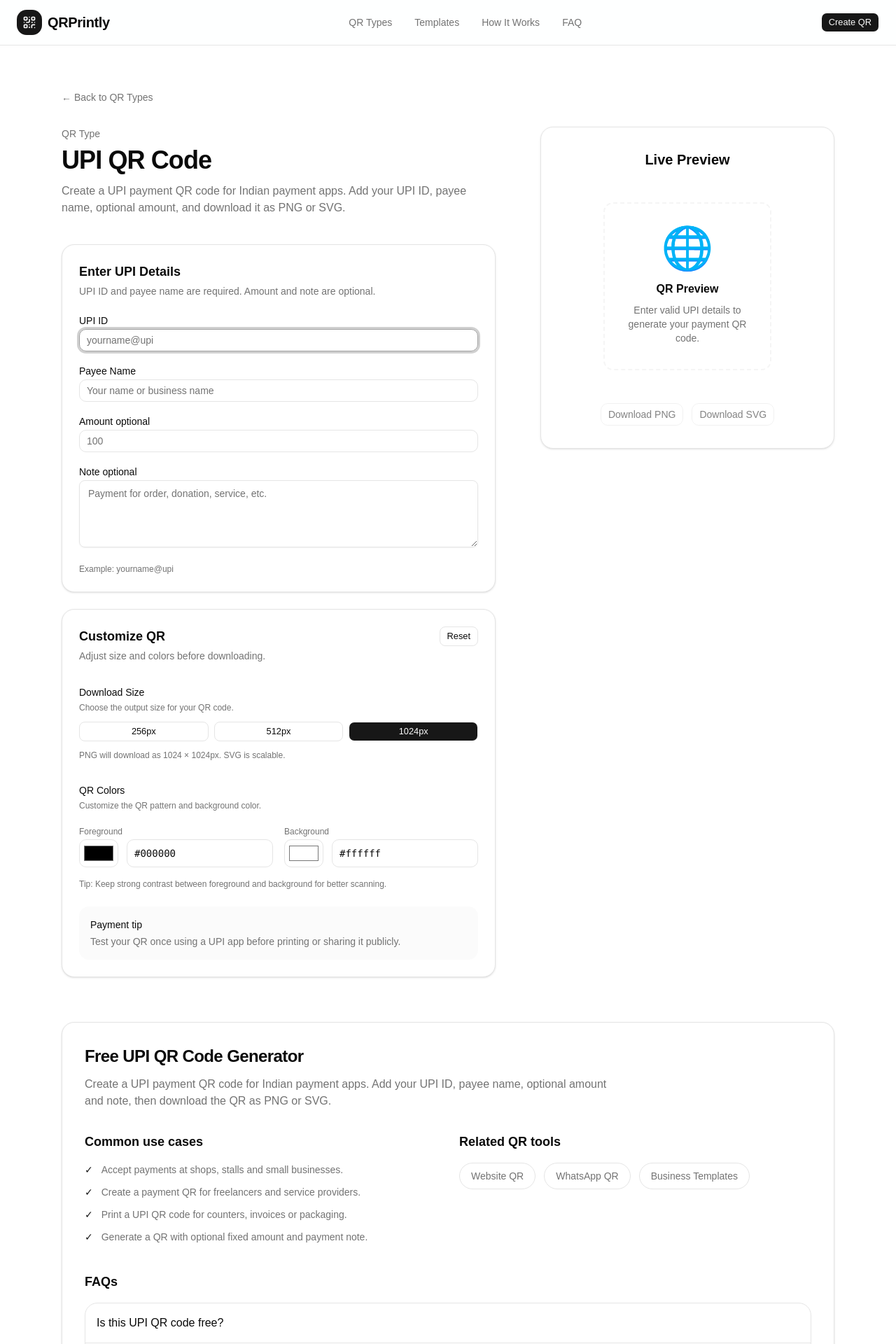
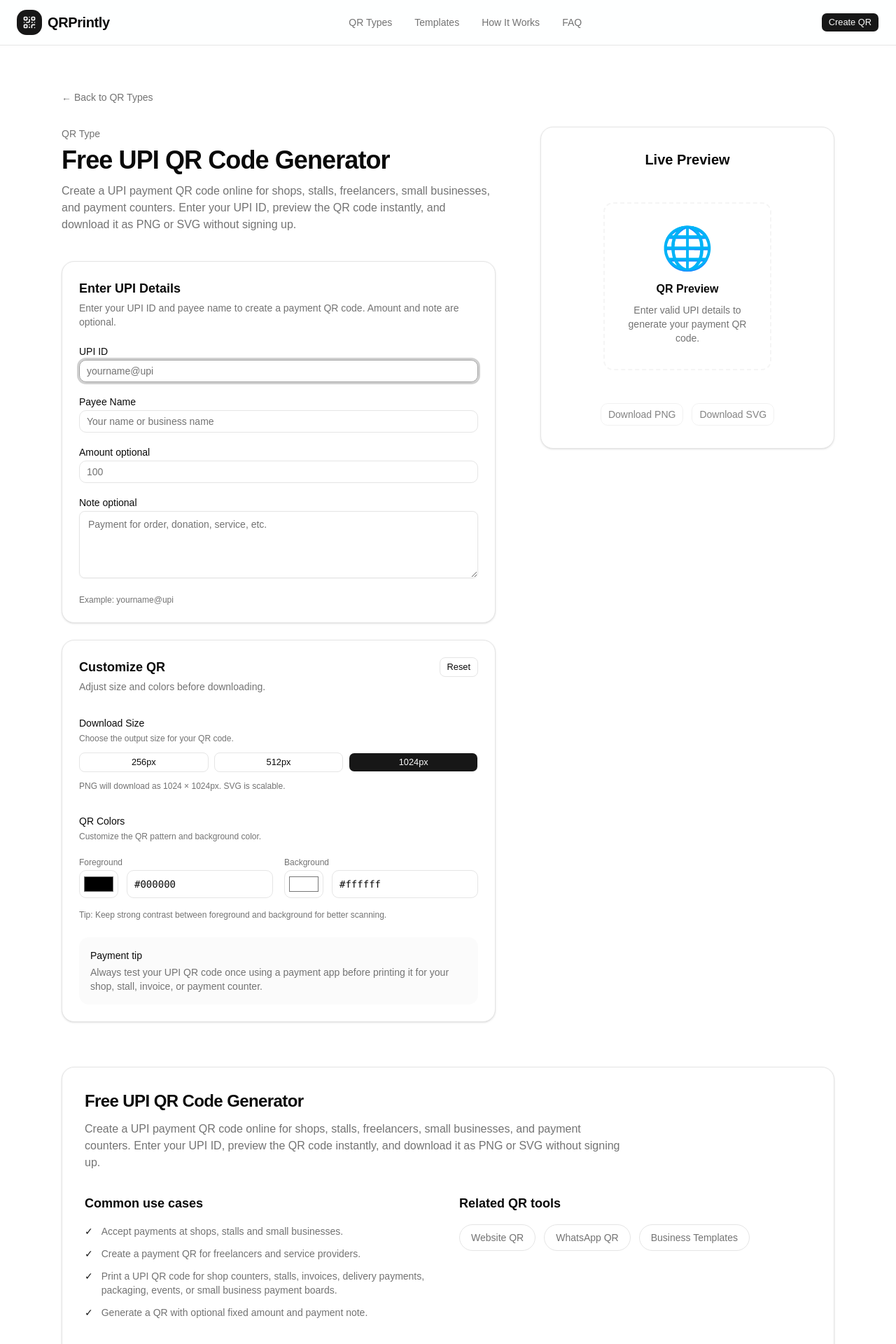
Before and after one commit to gouravmishra-121/qrhub, a React (Vite) app in the folder frontend/: page /upi in a window 1280 px wide. Shown: the top 1920 px of the page at 70% size. Built offline with nearby package versions, Linux system fonts and the light colour scheme; no server answers.

Commit message:
seo: improve upi qr page copy

```diff
--- a/frontend/src/components/landing/Hero.tsx
+++ b/frontend/src/components/landing/Hero.tsx
@@ -11,7 +11,7 @@ export function Hero() {
       <Container>
         <div className="mx-auto max-w-4xl text-center">
           <h1 className="text-5xl font-bold tracking-tight sm:text-6xl lg:text-7xl">
-            Free QR Code Generator for UPI, WhatsApp, WiFi, Links and More
+            Generate Beautiful QR Codes for Everything
           </h1>
 
           <p className="mx-auto mt-6 max-w-2xl text-lg text-muted-foreground">
--- a/frontend/src/data/generatorSeoContent.ts
+++ b/frontend/src/data/generatorSeoContent.ts
@@ -2,17 +2,17 @@ export const generatorSeoContent = {
   upi: {
     title: 'Free UPI QR Code Generator',
     description:
-      'Create a UPI payment QR code for Indian payment apps. Add your UPI ID, payee name, optional amount and note, then download the QR as PNG or SVG.',
+      'Create a UPI payment QR code online for shops, stalls, freelancers, small businesses, and payment counters. Enter your UPI ID, preview the QR code instantly, and download it as PNG or SVG without signing up.',
     useCases: [
       'Accept payments at shops, stalls and small businesses.',
       'Create a payment QR for freelancers and service providers.',
-      'Print a UPI QR code for counters, invoices or packaging.',
+      'Print a UPI QR code for shop counters, stalls, invoices, delivery payments, packaging, events, or small business payment boards.',
       'Generate a QR with optional fixed amount and payment note.',
     ],
     faqs: [
       {
-        question: 'Is this UPI QR code free?',
-        answer: 'Yes. You can create and download a basic UPI QR code for free without signup.',
+        question: 'Is this UPI QR code generator free?',
+        answer: 'Yes. You can create and download a UPI QR code for free without signing up.',
       },
       {
         question: 'Can I add a fixed amount?',
@@ -23,6 +23,11 @@ export const generatorSeoContent = {
         question: 'Should I test the QR before printing?',
         answer:
           'Yes. Always scan and test your UPI QR code with a payment app before printing or sharing it publicly.',
+      },
+      {
+        question: 'Does QRPrintly store my UPI ID?',
+        answer:
+          'No. Your UPI QR code is generated in your browser. QRPrintly does not store your UPI ID or payment details.',
       },
     ],
     relatedLinks: [
--- a/frontend/src/lib/pageMeta.ts
+++ b/frontend/src/lib/pageMeta.ts
@@ -31,9 +31,9 @@ export const pageMetaByPath: Record<string, PageMeta> = {
       'Create a free QR code for any website URL. Enter a valid URL and download your QR code as PNG or SVG.',
   },
   '/upi': {
-    title: 'UPI QR Code Generator — QRPrintly',
+    title: 'Free UPI QR Code Generator | QRPrintly',
     description:
-      'Create a free UPI payment QR code for Indian payment apps with payee name, amount and note.',
+      'Create a free UPI QR code online for shops, stalls, freelancers and small businesses. No signup required. Download your UPI QR code as PNG or SVG.',
   },
   '/wifi': {
     title: 'WiFi QR Code Generator — QRPrintly',
--- a/frontend/src/pages/generators/UPIQR.tsx
+++ b/frontend/src/pages/generators/UPIQR.tsx
@@ -150,11 +150,14 @@ export default function UPIQR() {
           <div>
             <p className="text-sm font-medium text-muted-foreground">QR Type</p>
 
-            <h1 className="mt-2 text-3xl font-bold tracking-tight sm:text-4xl">UPI QR Code</h1>
+            <h1 className="mt-2 text-3xl font-bold tracking-tight sm:text-4xl">
+              Free UPI QR Code Generator
+            </h1>
 
             <p className="mt-3 max-w-2xl text-muted-foreground">
-              Create a UPI payment QR code for Indian payment apps. Add your UPI ID, payee name,
-              optional amount, and download it as PNG or SVG.
+              Create a UPI payment QR code online for shops, stalls, freelancers, small businesses,
+              and payment counters. Enter your UPI ID, preview the QR code instantly, and download
+              it as PNG or SVG without signing up.
             </p>
           </div>
 
@@ -171,7 +174,8 @@ export default function UPIQR() {
                 <h2 className="text-lg font-semibold">Enter UPI Details</h2>
 
                 <p className="mt-1 text-sm text-muted-foreground">
-                  UPI ID and payee name are required. Amount and note are optional.
+                  Enter your UPI ID and payee name to create a payment QR code. Amount and note are
+                  optional.
                 </p>
               </div>
 
@@ -277,7 +281,7 @@ export default function UPIQR() {
               onBackgroundChange={setBackgroundColor}
               onReset={resetCustomization}
               tipTitle="Payment tip"
-              tipDescription="Test your QR once using a UPI app before printing or sharing it publicly."
+              tipDescription="Always test your UPI QR code once using a payment app before printing it for your shop, stall, invoice, or payment counter."
             />
           </div>
         </section>
```
